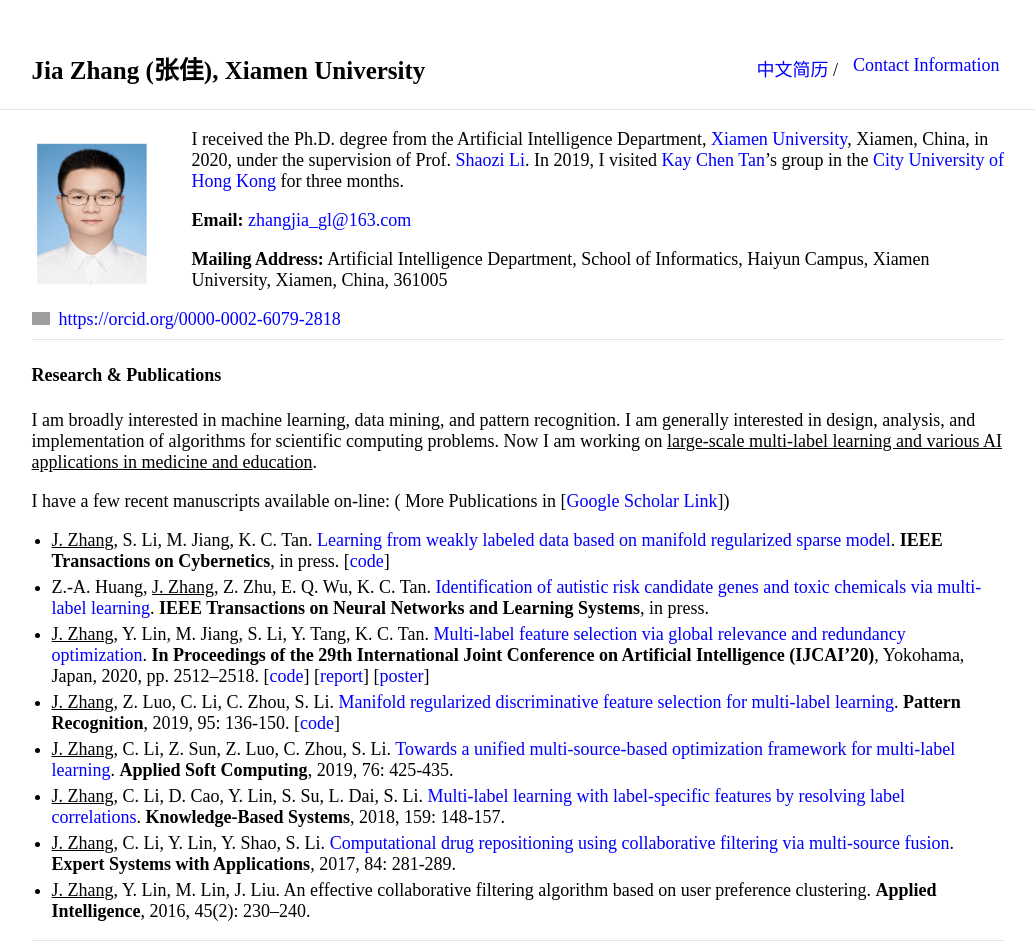
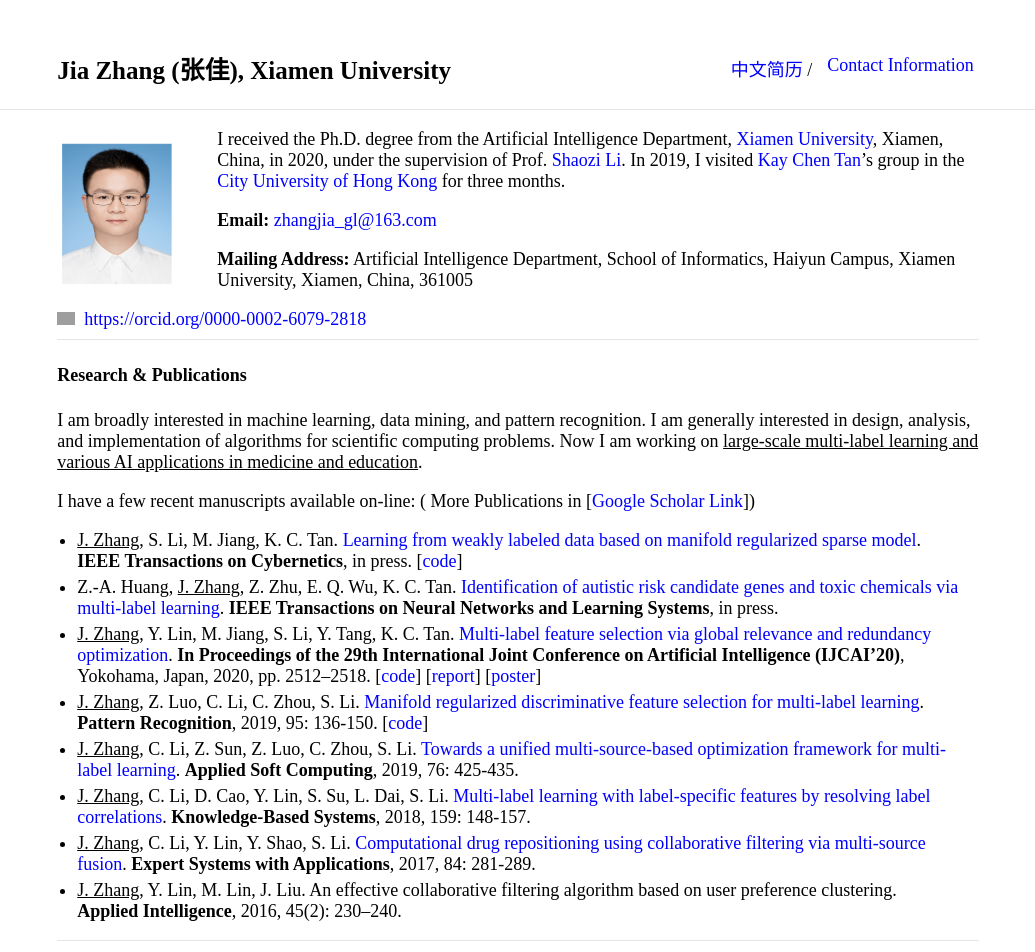
Before and after one commit to jiazhang-ml/jiazhang-ml.github.io, a Jekyll site: the page built from index.md, in a window 1280 px wide. Shown: the top 952 px of the page, without its empty margins (122-1157 px from the left). Built offline with Jekyll 4.4.1, drawn with Linux system fonts in a browser that asks for light colours; grey boxes are pictures that could not be loaded.

Commit message:
Update _style.scss

```diff
--- a/_sass/_style.scss
+++ b/_sass/_style.scss
@@ -68,7 +68,7 @@ hr {
 /* Divs */
 
 .container {
-    max-width: 76%;
+    max-width: 72%;
     margin: auto;
 
 }
```
